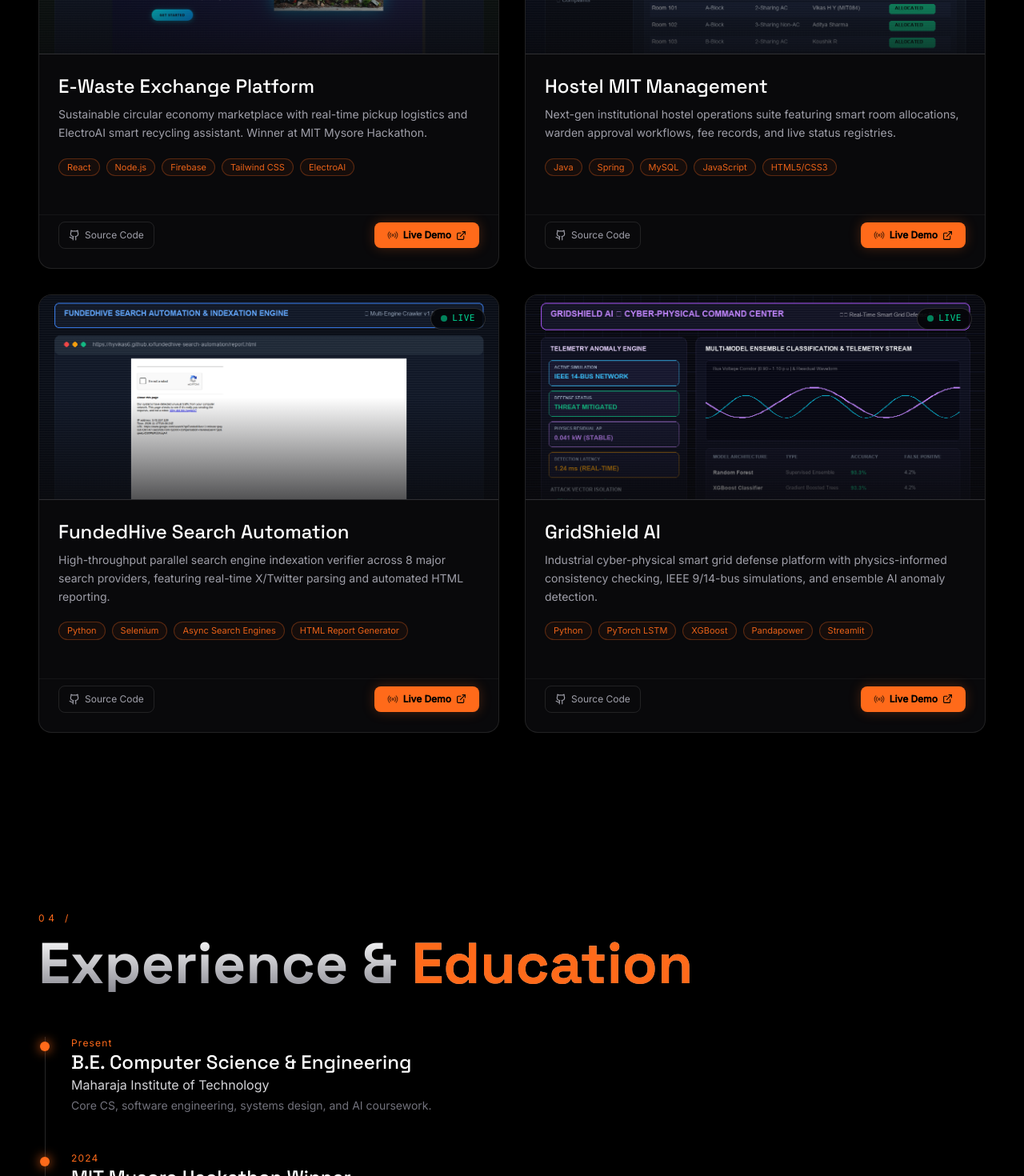
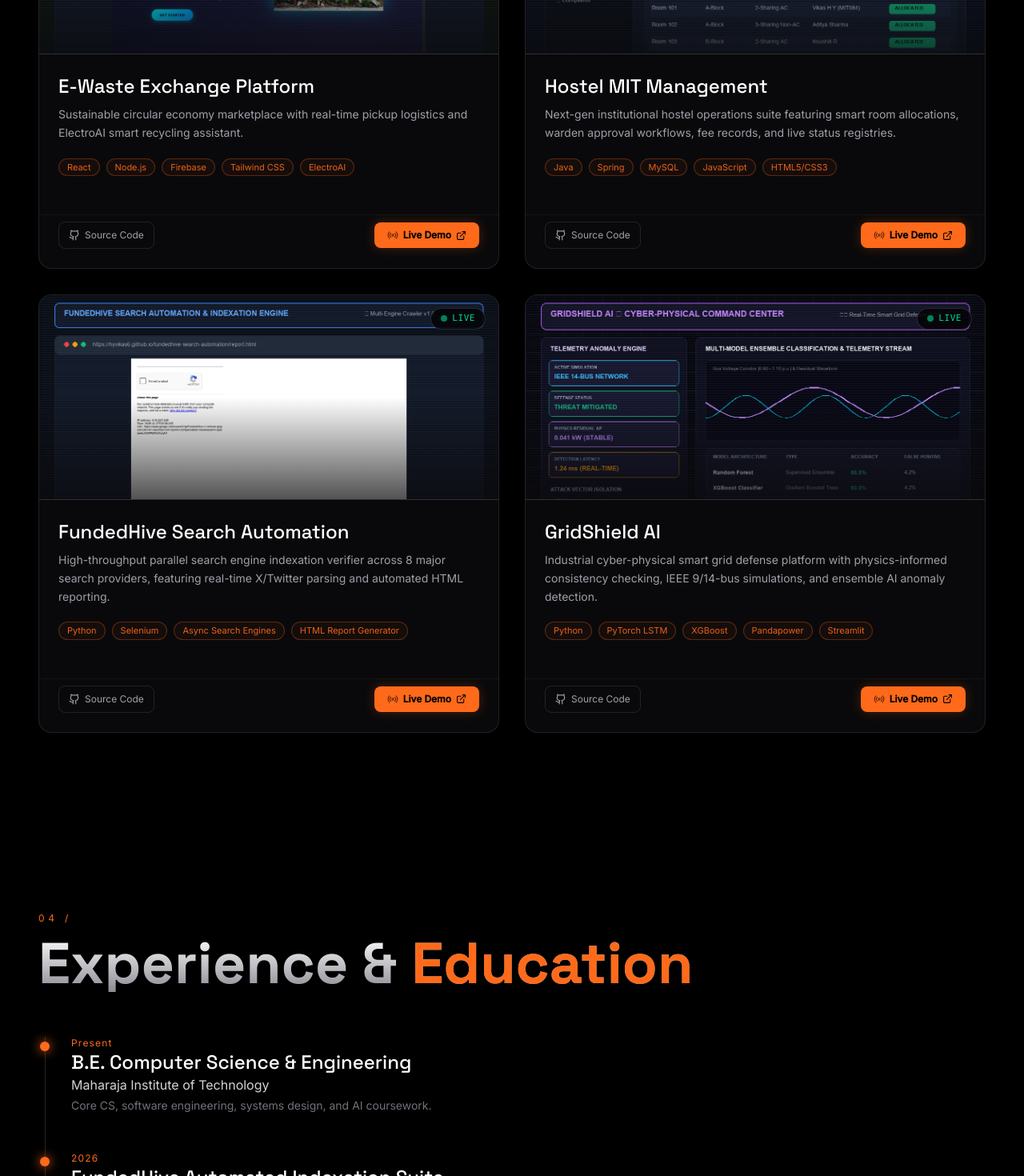
Before and after one commit to HYVIKAS6/Vikas-portfolio, a React (Vite) app: page / in a window 1280 px wide. Shown: the part 2780-4250 px from the top of the page at 80% size. Built offline with nearby package versions, Linux system fonts and the light colour scheme.

Commit message:
Remove inaccurate hackathon award and update timeline to 2026

```diff
--- a/src/data.js
+++ b/src/data.js
@@ -39,7 +39,7 @@ export const skills = {
 export const projects = [
   {
     t: 'E-Waste Exchange Platform',
-    d: 'Sustainable circular economy marketplace with real-time pickup logistics and ElectroAI smart recycling assistant. Winner at MIT Mysore Hackathon.',
+    d: 'Sustainable circular economy marketplace with real-time pickup logistics and ElectroAI smart recycling assistant.',
     tech: ['React', 'Node.js', 'Firebase', 'Tailwind CSS', 'ElectroAI'],
     g: '#ff6a1a,#2a0f00',
     gh: 'https://github.com/HYVIKAS6/E-waste-exchange-platform-',
@@ -77,7 +77,6 @@ export const projects = [
 
 export const timeline = [
   { y: 'Present', t: 'B.E. Computer Science & Engineering', s: me.college, d: 'Core CS, software engineering, systems design, and AI coursework.' },
-  { y: '2024', t: 'MIT Mysore Hackathon Winner', s: 'Hackathon Champion', d: 'Engineered and shipped the E-Waste Exchange Platform within 24 hours.' },
-  { y: '2024', t: 'FundedHive Automated Indexation Suite', s: 'Engineering Project', d: 'Architected high-speed multi-engine indexation & social media crawlers.' },
-  { y: '2024', t: 'GridShield AI Research & Development', s: 'AI & Systems Defense', d: 'Authored multi-model intrusion detection pipelines & physics-informed ML models.' }
+  { y: '2026', t: 'FundedHive Automated Indexation Suite', s: 'Engineering Project', d: 'Architected high-speed multi-engine indexation & social media crawlers.' },
+  { y: '2026', t: 'GridShield AI Research & Development', s: 'AI & Systems Defense', d: 'Authored multi-model intrusion detection pipelines & physics-informed ML models.' }
 ]
```
